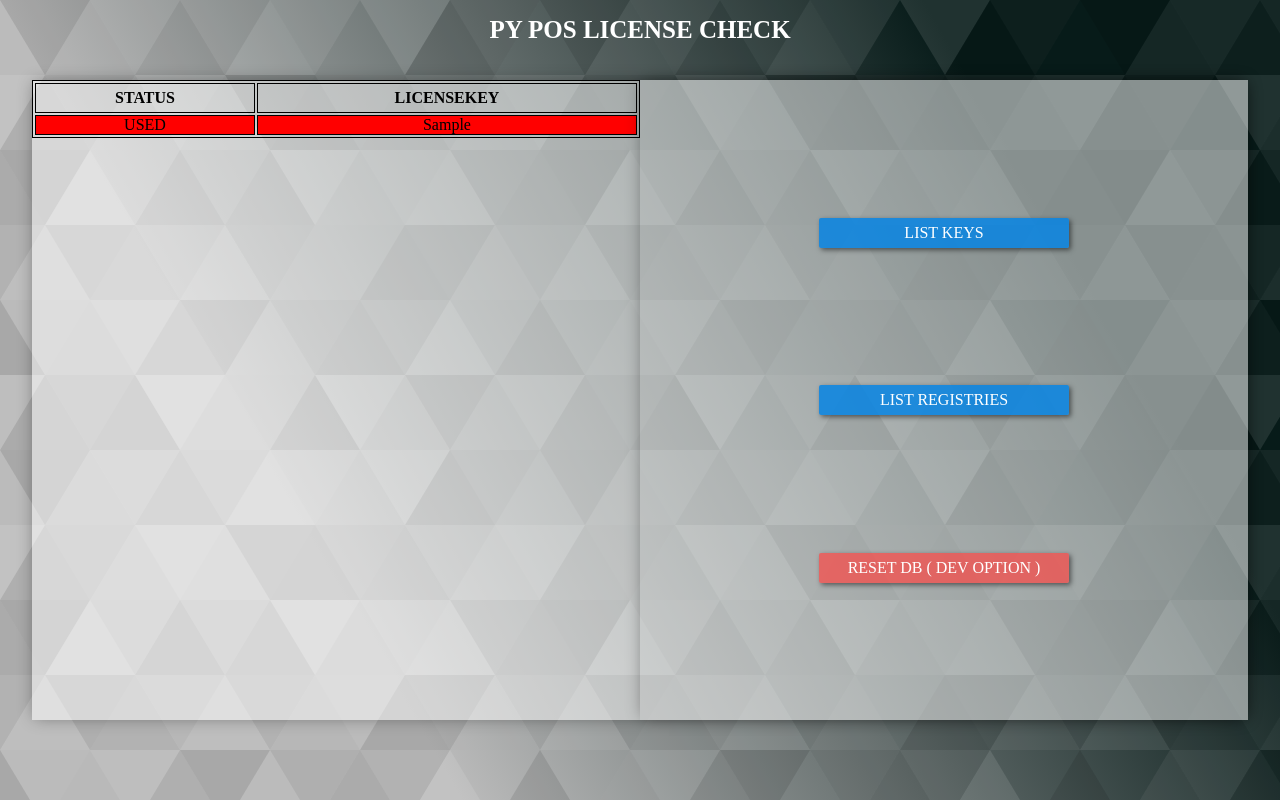
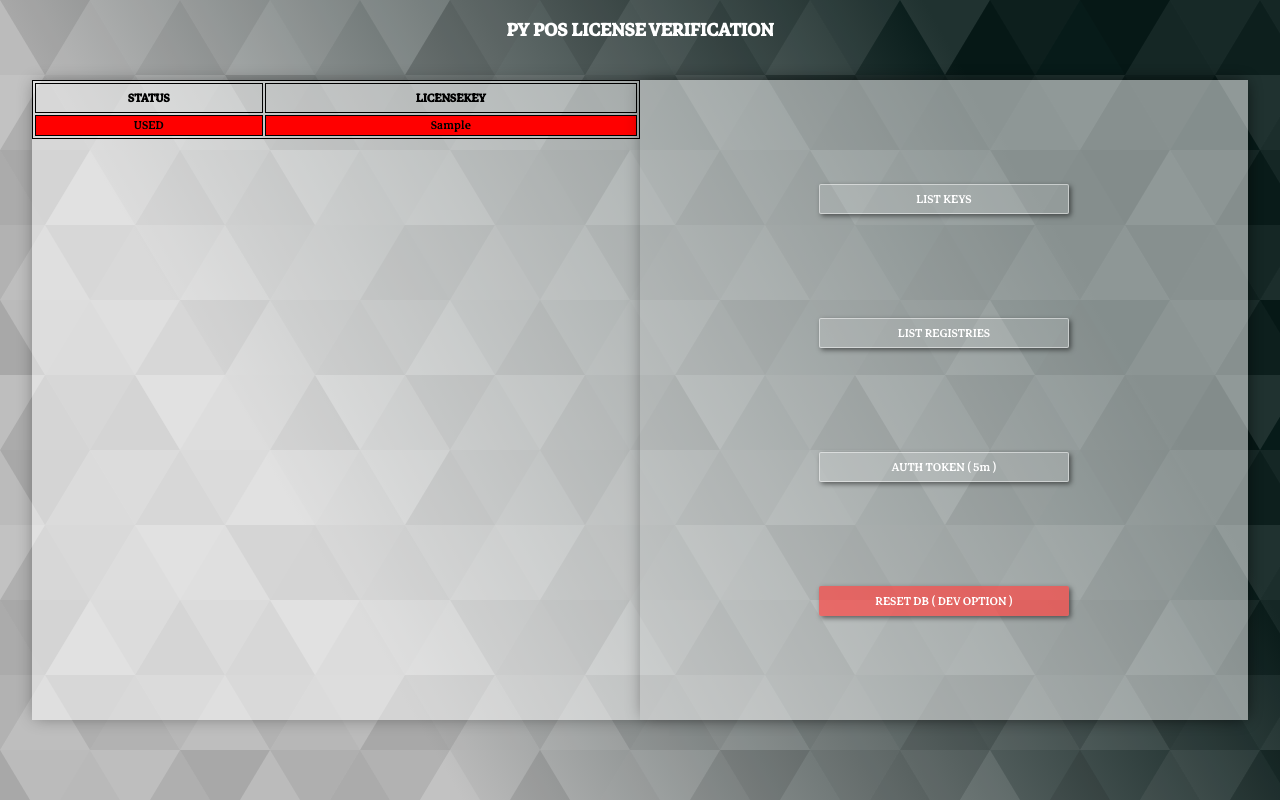
Before and after one commit to Ahmed-ft/PYPOS-LICENSE-CHECK, a Flask app: page / in a window 1280 px wide. Run offline with Flask 2, Linux system fonts and the light colour scheme; a user stored in the database is signed in; tables that the repository leaves empty hold one stand-in row (values such as "Sample post"); some web fonts are replaced.

Commit message:
no comment

```diff
--- a/root/main/templates/main/index.html
+++ b/root/main/templates/main/index.html
@@ -21,10 +21,10 @@
 
 <body>
 
-    <span class="center" style="top: 30px !important; font-weight: 600; color: white; font-size: 25px;"> PY POS LICENSE CHECK </span>
+    <span class="center" style="top: 30px !important; font-weight: 600; color: white; font-size: 25px;"> PY POS LICENSE
+        VERIFICATION </span>
 
     <style>
-
         * {
             margin: 0;
             padding: 0;
@@ -46,11 +46,9 @@
         table {
             width: 90%;
         }
-
     </style>
 
     <script>
-
         $(document).ready(function () {
 
             $('.copy').click(function (e) {
@@ -76,15 +74,47 @@
                 $('#regs_table_wrpr').css('display', 'flex')
             });
 
+            $('#auth_token').click(function (e) {
+                e.preventDefault();
+
+                $.ajax({
+                    type: "POST",
+                    url: '/t',
+                    dataType: 'json',
+                    contentType: 'application/json;charset=UTF-8',
+                    data: JSON.stringify({
+                        'GET_AUTH_TOKEN_5': '1'
+                    }),
+                    success: (r) => {
+
+                        let auth_token = r['status']
+
+                        var $temp = $("<input>");
+                        $("body").append($temp);
+                        $temp.val(auth_token).select();
+                        document.execCommand("copy");
+                        $temp.remove();
+                        alert('AUTH TOKEN COPIED.')
+
+                    },
+                    error: () => {
+                        alert('error')
+                    }
+                })
+
             });
 
+        });
     </script>
 
-    <div class="box-shadow flex-c-se" style="width: 95%; height: 80%; background-color: #ffffff81;"> <!-- OUTER WRPR -->
+    <div class="box-shadow flex-c-se" style="width: 95%; height: 80%; background-color: #ffffff81;">
+        <!-- OUTER WRPR -->
 
-        <div class="wh100 flex-c-c"> <!-- INNER LEFT WRPR -->
+        <div class="wh100 flex-c-c">
+            <!-- INNER LEFT WRPR -->
 
-            <div id="regs_table_wrpr" class="wh100" style="overflow-y: auto; display: none;"> <!-- REGS WRPR -->
+            <div id="regs_table_wrpr" class="wh100" style="overflow-y: auto; display: none;">
+                <!-- REGS WRPR -->
 
                 <table class="w100" style="height: 30px;">
 
@@ -118,7 +148,8 @@
 
             </div>
 
-            <div id="keys_table_wrpr" class="wh100" style="overflow-y: auto;"> <!-- KEYS WRPR -->
+            <div id="keys_table_wrpr" class="wh100" style="overflow-y: auto;">
+                <!-- KEYS WRPR -->
 
                 <table class="w100">
 
@@ -140,7 +171,9 @@
 
                     <tr>
                         <td>{{ key.status }}</td>
-                            <td class="flex-c-sb" style="padding-left: 5px;"> <span class="w100" style="text-align: center;">{{ key.key }}</span> <a href="#" class="btn blue_btn copy" style="font-size: small; width: auto; height: auto; padding: 0 3px;">COPY</a> </td>
+                        <td class="flex-c-sb" style="padding-left: 5px;"> <span class="w100"
+                                style="text-align: center;">{{ key.key }}</span> <a href="#" class="btn blue_btn copy"
+                                style="font-size: small; width: auto; height: auto; padding: 0 3px;">COPY</a> </td>
                     </tr>
 
                     {% endif %}
@@ -154,11 +187,16 @@
 
         </div>
 
-        <div class="wh100 flex-c-c-se box-shadow"> <!-- INNER RIGHT WRPR -->
+        <div class="wh100 flex-c-c-se box-shadow">
+            <!-- INNER RIGHT WRPR -->
 
-            <a id="list_keys_toggle" class="btn blue_btn" style="width: 250px; padding: 0 10px;" href="#">LIST KEYS</a>
-            <a id="list_regs_toggle" class="btn blue_btn" style="width: 250px; padding: 0 10px;" href="#">LIST REGISTRIES</a>
-            <a class="btn red_btn" style="width: 250px; padding: 0 10px;" href="{{ url_for('main.reset_db') }}">RESET DB ( DEV OPTION )</a>
+            <a id="list_keys_toggle" class="btn trans_btn" style="width: 250px; padding: 0 10px;" href="#">LIST KEYS</a>
+            <a id="list_regs_toggle" class="btn trans_btn" style="width: 250px; padding: 0 10px;" href="#">LIST
+                REGISTRIES</a>
+            <a id="auth_token" class="btn trans_btn" style="width: 250px; padding: 0 10px;" href="#">AUTH TOKEN ( 5m
+                )</a>
+            <a class="btn red_btn" style="width: 250px; padding: 0 10px;" href="{{ url_for('main.reset_db') }}">RESET DB
+                ( DEV OPTION )</a>
 
         </div>
 
--- a/root/main/views.py
+++ b/root/main/views.py
@@ -1,6 +1,6 @@
 # -*- coding: utf-8 -*-
 
-from flask import Blueprint, request, render_template, redirect, url_for, flash
+from flask import Blueprint, request, render_template, redirect, url_for, flash, jsonify
 from flask_login import login_required, login_user, current_user, logout_user
 
 from root import create_app, db, bcrypt
@@ -14,12 +14,24 @@ main = Blueprint("main", __name__, template_folder="templates")
 # REMOVE WHEN DONE
 
 
-@main.route('/t')
+@main.route('/t', methods=['POST']) # <--- JS
 def __get_token():
 
-    t = generate_auth_token()  # <---- UPDATE FROM FLASK SKELETON
+    auth_token_request = request.json['GET_AUTH_TOKEN_5']
 
-    return t
+    if auth_token_request:
+
+        t = generate_auth_token(5)
+
+        return jsonify({
+            'status': t
+        })
+
+    else:
+
+        return jsonify({
+            'status': 'NOT FOUND'
+        })
 
 
 @main.route('/r')
```
Also changed, not shown: root/static/fonts/Markazi_Text/MarkaziText-Medium.ttf (added), root/static/fonts/Monoton/Monoton-Regular.ttf (added). Lines whose indentation alone changed are shown as unchanged.
